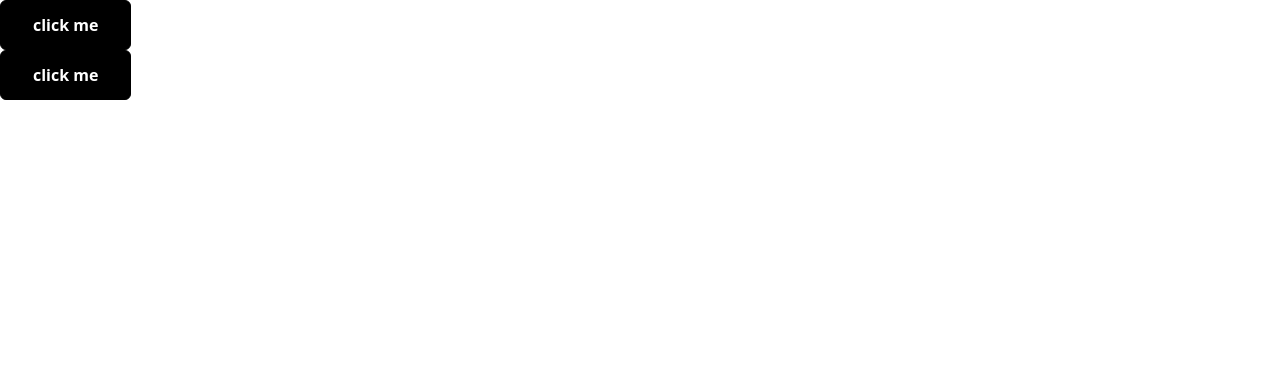
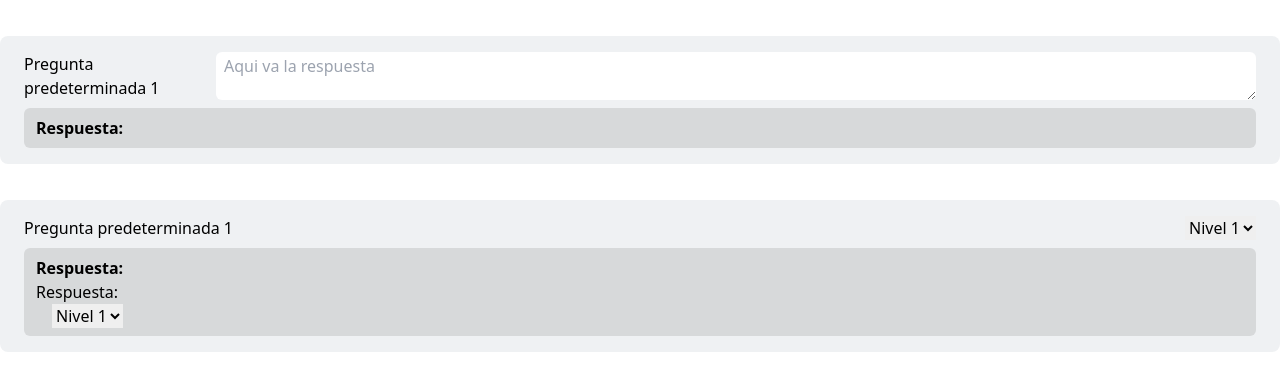
Before and after one commit to Naiztu/Project-Feedback-Zebrands, a Next.js app in the folder Proyecto/client/: page /prueba in a window 1280 px wide. Shown: the top 390 px of the page. Built offline with nearby package versions, Linux system fonts and the light colour scheme.

Commit message:
pruebaRespuesta

```diff
--- /dev/null
+++ b/Proyecto/client/components/Respuesta.js
@@ -0,0 +1,87 @@
+import React, { useState } from "react";
+import { FaTrashAlt, FaPencilAlt, FaSave } from "react-icons/fa";
+
+export default function Respuesta({ data, isSaved }) {
+  const [isSave, setIsSave] = useState(isSaved);
+  const [isEdited, setIsEdited] = useState(!isSaved);
+  const [pregunta, setPregunta] = useState(data.pregunta);
+  const [tipo, setTipo] = useState(data.tipo_pregunta);
+
+  const handleEdit = () => {
+    setIsEdited(true);
+  };
+
+
+  const options = [
+    { label: "Nivel 1", value: 1 },
+    { label: "Nivel 2", value: 2 },
+    { label: "Nivel 3", value: 3 },
+    { label: "Nivel 4", value: 4 },
+    { label: "Nivel 5", value: 5 },
+  ];
+
+  const handleChange = (e) => {
+    setTipo(e.target.value);
+  };
+
+  return (
+    <div className="flex-col w-full mx-auto mt-9 px-6 py-4 bg-slate-500/10 rounded-lg">
+      <div className=" flex flex-row items-center justify-between space-x-2">
+        <p>Pregunta predeterminada 1</p>
+        <p>{pregunta}</p>
+        {isEdited ? (
+          <select
+          className="ml-4"
+          value={tipo}
+          onChange={handleChange}
+          disabled={!isEdited}
+        >
+          {options.map((option, index) => (
+            <option key={index} value={option.value}>
+              {option.label}
+            </option>
+          ))}
+        </select>
+        ) : (
+            <textarea
+            type="text"
+            className="w-full h-full appearance-none bg-white border-none text-gray-700 mr-3 py-1 px-2 leading-tight focus:outline-none rounded-md"
+            name="pregunta"
+            placeholder="Aqui va la respuesta"
+            id={data.id_pregunta}
+            value={pregunta}
+            onChange={(e) => setPregunta(e.target.value)}
+          />
+        )}
+      </div>
+      <div className="w-full mx-auto bg-black/10 px-3 py-2 mt-2 rounded-md flex items-center">
+        <label>
+          <strong className="mr-2">Respuesta:</strong>
+          {isEdited ? (
+            <div>
+              <p>Respuesta:</p>
+            <select
+              className="ml-4"
+              value={tipo}
+              onChange={handleChange}
+              disabled={!isEdited}
+            >
+              {options.map((option, index) => (
+                <option key={index} value={option.value}>
+                  {option.label}
+                </option>
+              ))}
+            </select>
+            </div>
+          ) : (
+            tipo
+          )}
+        </label>
+
+      </div>
+    </div>
+  );
+}
+Respuesta.defaultProps = {
+  isSaved: true,
+};
--- a/Proyecto/client/pages/prueba.js
+++ b/Proyecto/client/pages/prueba.js
@@ -1,11 +1,13 @@
 import React from "react";
-import Boton from "../components/Boton";
+import Respuesta from "../components/Respuesta";
 
 export default function Prueba() {
   return (
     <>
-      <Boton numeroPregunta={12} />
-      <Boton numeroPregunta={45} />
+
+      <Respuesta data={2} key={2}/>
+      <Respuesta data={5} isSaved={false} key={2} />
+
     </>
   );
 }
```
